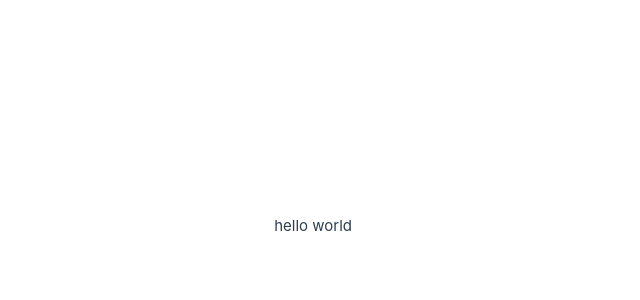
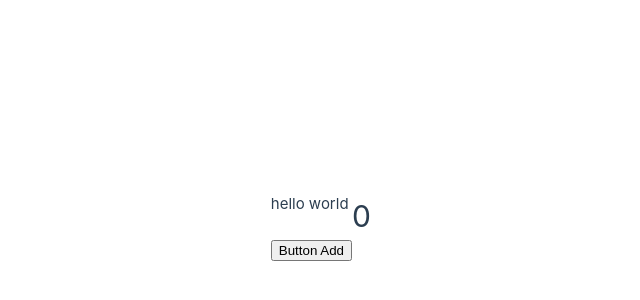
Before and after one commit to DJRockTime/XiaoTuXianMall, a Vue app: page / in a window 1280 px wide. Shown: the part 174-474 px from the top of the page, without its empty margins (288-928 px from the left). Built offline with nearby package versions, Linux system fonts and the light colour scheme.

Commit message:
20230611-2340

```diff
--- a/src/App.vue
+++ b/src/App.vue
@@ -1,13 +1,26 @@
 <template>
-    <div>
-        hello world
-    </div>
+    <div>hello world</div>
+    <h1>{{ counterStore.count }}</h1>
+    <button @click="counterStore.increment">Button Add</button>
 </template>
 
 <script setup>
+import { useCounterStore } from "./stores/counters";
+import { onMounted } from "vue";
+import { storeToRefs } from "pinia";
 
+const counterStore = useCounterStore();
+console.log(counterStore);
+
+// 响应式数据需要storeToRefs来解构
+const { count, double } = storeToRefs(counterStore);
+
+// 方法需要单独结构
+const { increment } = counterStore;
+
+onMounted(() => {
+    counterStore.getList();
+});
 </script>
 
-<style lang="scss" scoped>
-
-</style>
+<style lang="scss" scoped></style>
--- /dev/null
+++ b/src/stores/counters.js
@@ -0,0 +1,34 @@
+import { defineStore } from "pinia";
+import { computed, ref } from "vue";
+import axios from "axios";
+
+export const useCounterStore = defineStore("counter", () => {
+    const API_URL = "http://localhost";
+
+    // 定义state
+    const count = ref(0);
+
+    const increment = () => {
+        count.value++;
+    };
+
+    // getters 定义
+    const doubleCount = computed(() => {
+        count.value++;
+    });
+
+    // 定义action
+    const list = ref([]);
+    const getList = async () => {
+        const res = await axios.get(API_URL);
+        list.value = res.data.data.channels;
+    };
+
+    return {
+        count,
+        increment,
+        doubleCount,
+        list,
+        getList
+    };
+});
```
Also changed, not shown: src/main.js (+9 -0 lines), 1 other file (tests, documents, lock files or other folders).
